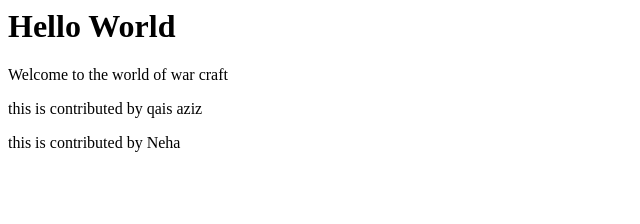
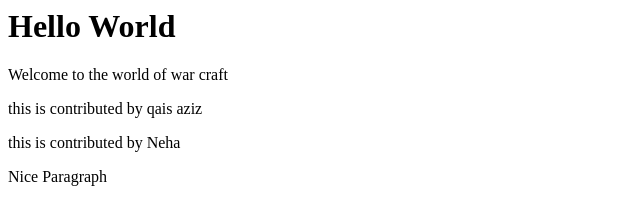
Before and after one commit to Arslan-Soomro/testcollab, a plain HTML site: page index.html in a window 1280 px wide. Shown: the whole page, without its empty margins (0-640 px from the left). Drawn offline with Linux system fonts and the light colour scheme.

Commit message:
wrote a nice paragraph

```diff
--- a/index.html
+++ b/index.html
@@ -8,5 +8,6 @@
 		<p>Welcome to the world of war craft</p>
 		<p>this is contributed by qais aziz</p>
 		<p>this is contributed by Neha</p>
+		<p>Nice Paragraph</P>
 	</body>
 </html>
```
